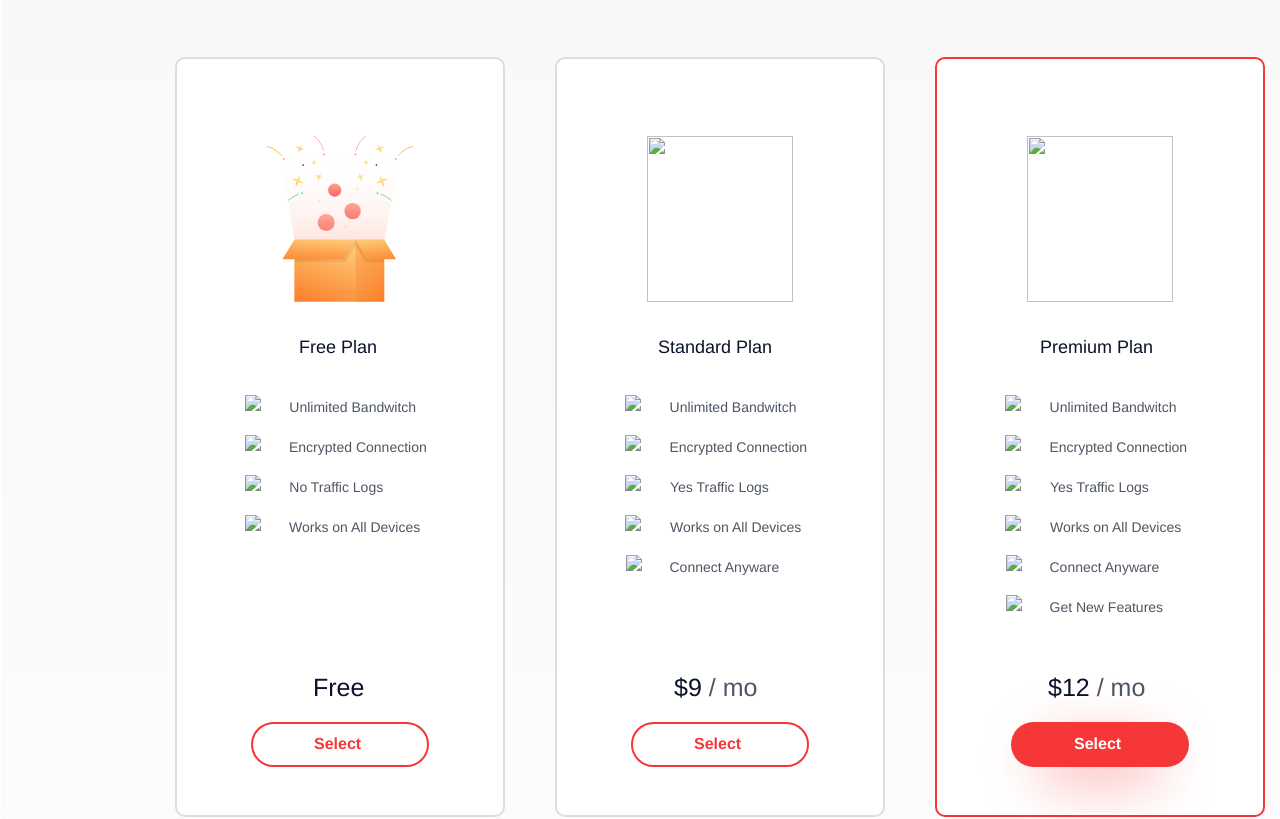
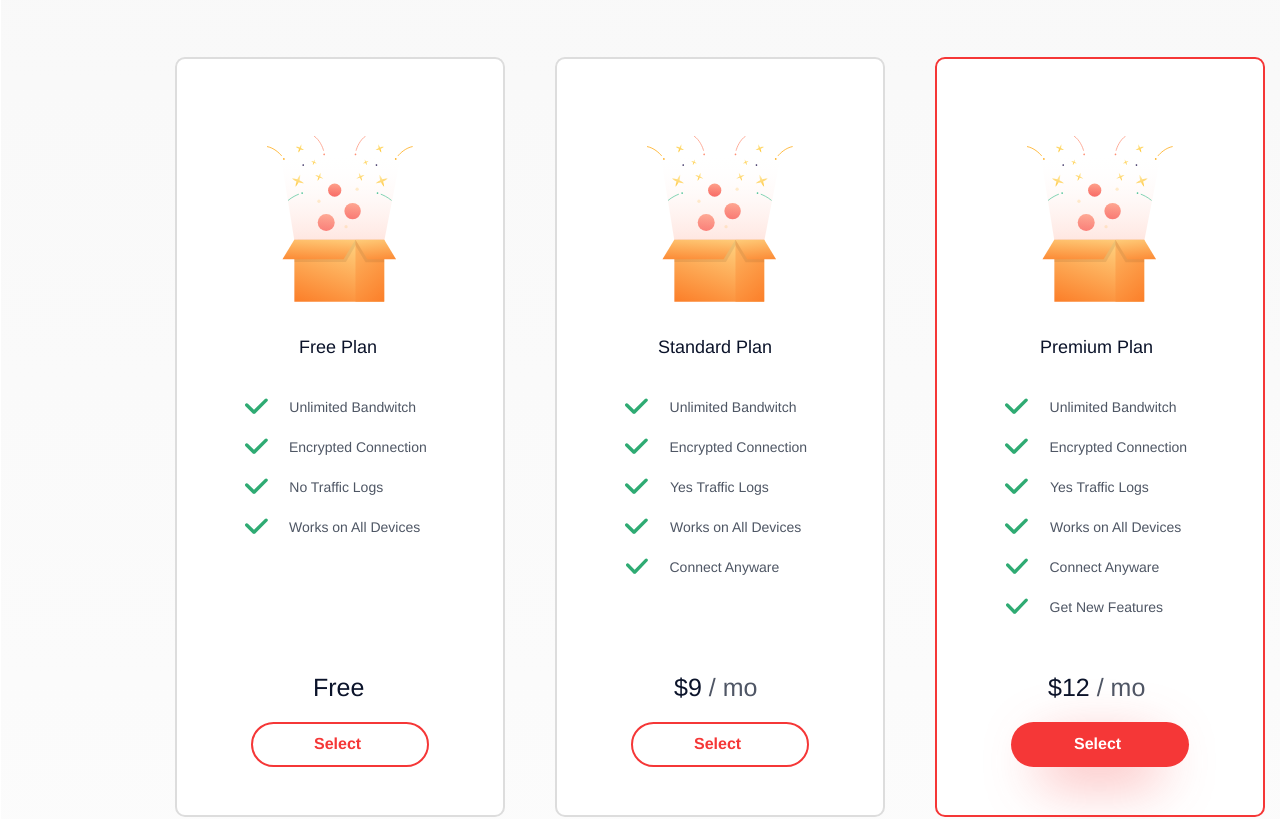
Before and after one commit to devprajwalgotnochill/LaslesVPN, a plain HTML site: page index.html in a window 1280 px wide. Shown: the part 1720-2539 px from the top of the page. Drawn offline with nearby package versions, Linux system fonts and the light colour scheme.

Commit message:
mapping assets

```diff
--- a/index.html
+++ b/index.html
@@ -11,9 +11,14 @@
             <div class="rectangle"></div>
             <div class="div"></div>
             <div class="rectangle-2"></div>
+
             <div class="logo">
                 <div class="standard-collection"></div>
                 <p class="lasles-VPN">
+                    <img
+                        src="assets/Standard Collection 27logo.svg"
+                        alt="Logo"
+                    />
                     <span class="text-wrapper">Lasles</span>
                     <span class="span">VPN</span>
                 </p>
@@ -43,17 +48,17 @@
             <p class="text-wrapper-10">Huge Global Network of Fast VPN</p>
             <div class="group">
                 <div class="vector-wrapper">
-                    <img class="vector" src="assets/vector-17.svg" />
+                    <img class="vector" src="assets/Group 1121.png" />
                 </div>
             </div>
             <img class="img" src="assets/Group 1121.png" />
             <div class="bx-bxs-check-circle-wrapper">
                 <div class="vector-wrapper">
-                    <img class="vector" src="img/vector-13.svg" />
+                    <img class="vector" src="assets/Group 1121.png" />
                 </div>
             </div>
             <div class="bx-bxs-check-circle">
-                <img class="vector" src="img/vector-6.svg" />
+                <img class="vector" src="assets/Group 1121.png" />
             </div>
             <div class="rectangle-3"></div>
             <div class="text-wrapper-11">Premium Plan</div>
@@ -171,14 +176,14 @@
                 <div class="text-wrapper-47">4.5</div>
                 <div class="ant-design-star-wrapper">
                     <div class="ant-design-star">
-                        <img class="vector-2" src="img/vector-26.svg" />
+                        <img class="vector-2" src="assets\Vector-1.svg" />
                     </div>
                 </div>
                 <div class="group-10">
                     <div class="text-wrapper-48">4.5</div>
                     <div class="div-wrapper">
                         <div class="ant-design-star">
-                            <img class="vector-2" src="img/vector-24.svg" />
+                            <img class="vector-2" src="assets\Vector-1.svg" />
                         </div>
                     </div>
                 </div>
@@ -186,7 +191,7 @@
                     <div class="text-wrapper-48">5</div>
                     <div class="div-wrapper">
                         <div class="ant-design-star">
-                            <img class="vector-2" src="img/vector-12.svg" />
+                            <img class="vector-2" src="assets\Vector-1.svg" />
                         </div>
                     </div>
                 </div>
@@ -286,7 +291,7 @@
             <div class="icon-location">
                 <div class="gridicons-location-wrapper">
                     <div class="vector-wrapper">
-                        <img class="vector-5" src="img/vector-20.svg" />
+                        <img class="vector-5" src="assets/vector-20.svg" />
                     </div>
                 </div>
             </div>
@@ -298,7 +303,7 @@
                 <div class="group-22">
                     <div class="jam-check-wrapper">
                         <div class="vector-wrapper">
-                            <img class="vector-6" src="img/vector-18.svg" />
+                            <img class="vector-6" src="assets/Vector-3.svg" />
                         </div>
                     </div>
                     <div class="text-wrapper-63">Unlimited Bandwitch</div>
@@ -307,14 +312,14 @@
                     <div class="text-wrapper-64">Encrypted Connection</div>
                     <div class="group-24">
                         <div class="jam-check">
-                            <img class="vector-6" src="img/vector-10.svg" />
+                            <img class="vector-6" src="assets/Vector-3.svg" />
                         </div>
                     </div>
                 </div>
                 <div class="group-25">
                     <div class="group-26">
                         <div class="jam-check">
-                            <img class="vector-6" src="img/vector-19.svg" />
+                            <img class="vector-6" src="assets/Vector-3.svg" />
                         </div>
                     </div>
                     <div class="text-wrapper-64">No Traffic Logs</div>
@@ -322,7 +327,7 @@
                 <div class="group-27">
                     <div class="group-28">
                         <div class="jam-check">
-                            <img class="vector-6" src="img/vector-2.svg" />
+                            <img class="vector-6" src="assets/Vector-3.svg" />
                         </div>
                     </div>
                     <div class="text-wrapper-64">Works on All Devices</div>
@@ -332,7 +337,7 @@
                 <div class="group-30">
                     <div class="jam-check-wrapper">
                         <div class="vector-wrapper">
-                            <img class="vector-6" src="img/vector-14.svg" />
+                            <img class="vector-6" src="assets/Vector-3.svg" />
                         </div>
                     </div>
                     <div class="text-wrapper-65">Unlimited Bandwitch</div>
@@ -341,7 +346,7 @@
                     <div class="text-wrapper-64">Encrypted Connection</div>
                     <div class="group-32">
                         <div class="jam-check">
-                            <img class="vector-6" src="img/vector-3.svg" />
+                            <img class="vector-6" src="assets/Vector-3.svg" />
                         </div>
                     </div>
                 </div>
@@ -349,7 +354,7 @@
                     <div class="text-wrapper-66">Yes Traffic Logs</div>
                     <div class="group-34">
                         <div class="jam-check">
-                            <img class="vector-6" src="img/vector-16.svg" />
+                            <img class="vector-6" src="assets/Vector-3.svg" />
                         </div>
                     </div>
                 </div>
@@ -357,7 +362,7 @@
                     <div class="text-wrapper-66">Works on All Devices</div>
                     <div class="group-36">
                         <div class="jam-check">
-                            <img class="vector-6" src="img/image.svg" />
+                            <img class="vector-6" src="assets/Vector-3.svg" />
                         </div>
                     </div>
                 </div>
@@ -365,7 +370,7 @@
                     <div class="text-wrapper-64">Connect Anyware</div>
                     <div class="group-38">
                         <div class="jam-check">
-                            <img class="vector-6" src="img/vector-22.svg" />
+                            <img class="vector-6" src="assets/Vector-3.svg" />
                         </div>
                     </div>
                 </div>
@@ -374,7 +379,7 @@
                 <div class="group-30">
                     <div class="jam-check-wrapper">
                         <div class="vector-wrapper">
-                            <img class="vector-6" src="img/vector-4.svg" />
+                            <img class="vector-6" src="assets/Vector-3.svg" />
                         </div>
                     </div>
                     <div class="text-wrapper-65">Unlimited Bandwitch</div>
@@ -383,7 +388,7 @@
                     <div class="text-wrapper-64">Encrypted Connection</div>
                     <div class="group-32">
                         <div class="jam-check">
-                            <img class="vector-6" src="img/vector-9.svg" />
+                            <img class="vector-6" src="assets/Vector-3.svg" />
                         </div>
                     </div>
                 </div>
@@ -391,7 +396,7 @@
                     <div class="text-wrapper-66">Yes Traffic Logs</div>
                     <div class="group-41">
                         <div class="jam-check">
-                            <img class="vector-6" src="img/vector-21.svg" />
+                            <img class="vector-6" src="assets/Vector-3.svg" />
                         </div>
                     </div>
                 </div>
@@ -399,7 +404,7 @@
                     <div class="text-wrapper-66">Works on All Devices</div>
                     <div class="group-36">
                         <div class="jam-check">
-                            <img class="vector-6" src="img/vector-27.svg" />
+                            <img class="vector-6" src="assets/Vector-3.svg" />
                         </div>
                     </div>
                 </div>
@@ -407,7 +412,7 @@
                     <div class="text-wrapper-64">Connect Anyware</div>
                     <div class="group-38">
                         <div class="jam-check">
-                            <img class="vector-6" src="img/vector-25.svg" />
+                            <img class="vector-6" src="assets/Vector-3.svg" />
                         </div>
                     </div>
                 </div>
@@ -415,15 +420,18 @@
                     <div class="text-wrapper-64">Get New Features</div>
                     <div class="group-38">
                         <div class="jam-check">
-                            <img class="vector-6" src="img/vector-7.svg" />
+                            <img class="vector-6" src="assets/Vector-3.svg" />
                         </div>
                     </div>
                 </div>
             </div>
             <img class="illustration" src="assets/Illustration 1.svg" />
-            <img class="illustration-2" src="img/standard.png" />
+            <img class="illustration-2" src="assets/Illustration/Free.svg" />
             <img class="illustration-free" src="assets/Illustration/Free.svg" />
-            <img class="illustration-premium" src="img/premium.png" />
+            <img
+                class="illustration-premium"
+                src="assets/Illustration/Free.svg"
+            />
             <img class="illustration-3" src="assets/Illustration 2.png" />
         </div>
     </body>
```
